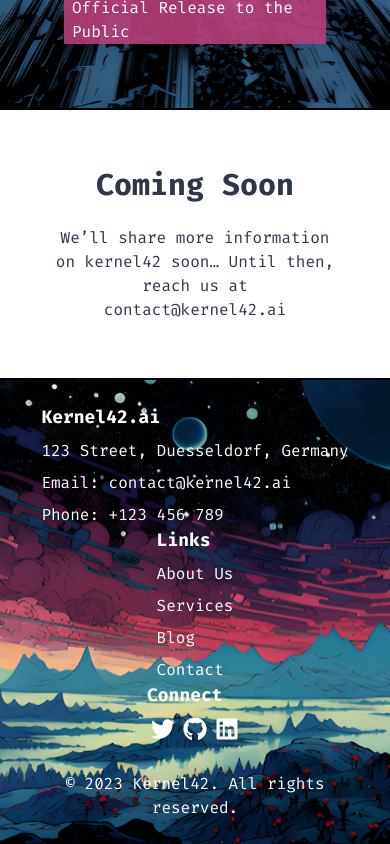
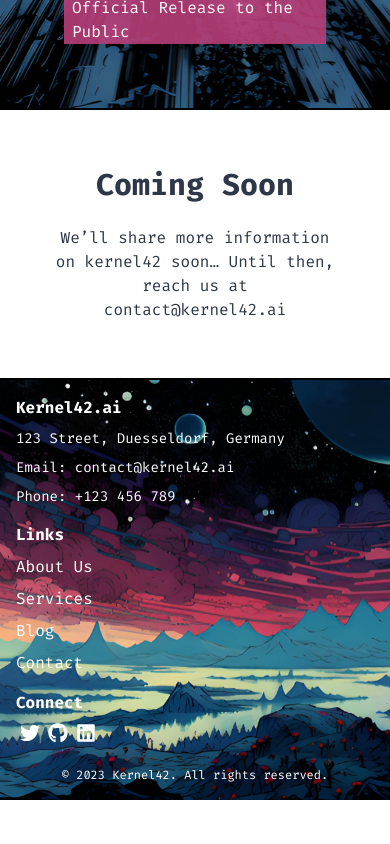
Before and after one commit to juvi21/kernel42.ai, a React (Create React App) app: page / in a window 390 px wide. Shown: the part 4588-5432 px from the top of the page. After the commit the page ends 5388 px from the top, so only its background shows below. Built offline with nearby package versions, Linux system fonts and the light colour scheme.

Commit message:
Improved mobile view for Footer

```diff
--- a/src/Footer.tsx
+++ b/src/Footer.tsx
@@ -1,4 +1,4 @@
-import { Box, Flex, Text, Link, VStack, Spacer, Icon } from "@chakra-ui/react";
+import { Box, Flex, Text, Link, VStack, Icon } from "@chakra-ui/react";
 import {
   FaFacebook,
   FaTwitter,
@@ -12,34 +12,35 @@ const Footer = () => {
     <Box
       bg="gray.800"
       color="white"
-      py={6}
-      px={8}
-      backgroundImage="url('footer.jpg')" // Add your image path here
-      backgroundSize="cover" // This ensures the image covers the entire footer
-      backgroundPosition="center" // Centers the image
-      backgroundRepeat="no-repeat" // Ensures the image doesn't repeat
+      py={[4, 6]}
+      px={[4, 8]}
+      backgroundImage="url('footer.jpg')"
+      backgroundSize="cover"
+      backgroundPosition="center"
+      backgroundRepeat="no-repeat"
       borderTop="2px solid black"
     >
       <Flex
         direction={["column", "row"]}
-        alignItems="center"
+        alignItems="start" // Ensures alignment at the start
         justifyContent="space-between"
         maxWidth="1200px"
         mx="auto"
+        mb={4}
       >
-        <VStack spacing={2} align="start">
-          <Text fontWeight="bold" fontSize="lg">
+        <VStack spacing={2} align="start" mb={[4, 0]}>
+          {" "}
+          <Text fontWeight="bold" fontSize={["md", "lg"]}>
             Kernel42.ai
           </Text>
-          <Text>123 Street, Duesseldorf, Germany</Text>
-          <Text>Email: contact@kernel42.ai</Text>
-          <Text>Phone: +123 456 789</Text>
+          <Text fontSize={["sm", "md"]}>123 Street, Duesseldorf, Germany</Text>
+          <Text fontSize={["sm", "md"]}>Email: contact@kernel42.ai</Text>
+          <Text fontSize={["sm", "md"]}>Phone: +123 456 789</Text>
         </VStack>
 
-        <Spacer />
-
-        <VStack spacing={2} align="start">
-          <Text fontWeight="bold" fontSize="lg">
+        <VStack spacing={2} align="start" mb={[4, 0]}>
+          {" "}
+          <Text fontWeight="bold" fontSize={["md", "lg"]}>
             Links
           </Text>
           <Link href="#">About Us</Link>
@@ -48,28 +49,26 @@ const Footer = () => {
           <Link href="#">Contact</Link>
         </VStack>
 
-        <Spacer />
-
         <VStack spacing={2} align="start">
-          <Text fontWeight="bold" fontSize="lg">
+          <Text fontWeight="bold" fontSize={["md", "lg"]}>
             Connect
           </Text>
           <Flex>
             <Link href="#" mx={1}>
-              <Icon as={FaTwitter} w={6} h={6} />
+              <Icon as={FaTwitter} w={5} h={5} />
             </Link>
             <Link href="#" mx={1}>
-              <Icon as={FaGithub} w={6} h={6} />
+              <Icon as={FaGithub} w={5} h={5} />
             </Link>
             <Link href="#" mx={1}>
-              <Icon as={FaLinkedin} w={6} h={6} />
+              <Icon as={FaLinkedin} w={5} h={5} />
             </Link>
           </Flex>
         </VStack>
       </Flex>
 
-      <Box textAlign="center" mt={6}>
-        <Text>
+      <Box textAlign="center" mt={4}>
+        <Text fontSize={["xs", "sm"]}>
           &copy; {new Date().getFullYear()} Kernel42. All rights reserved.
         </Text>
       </Box>
```
